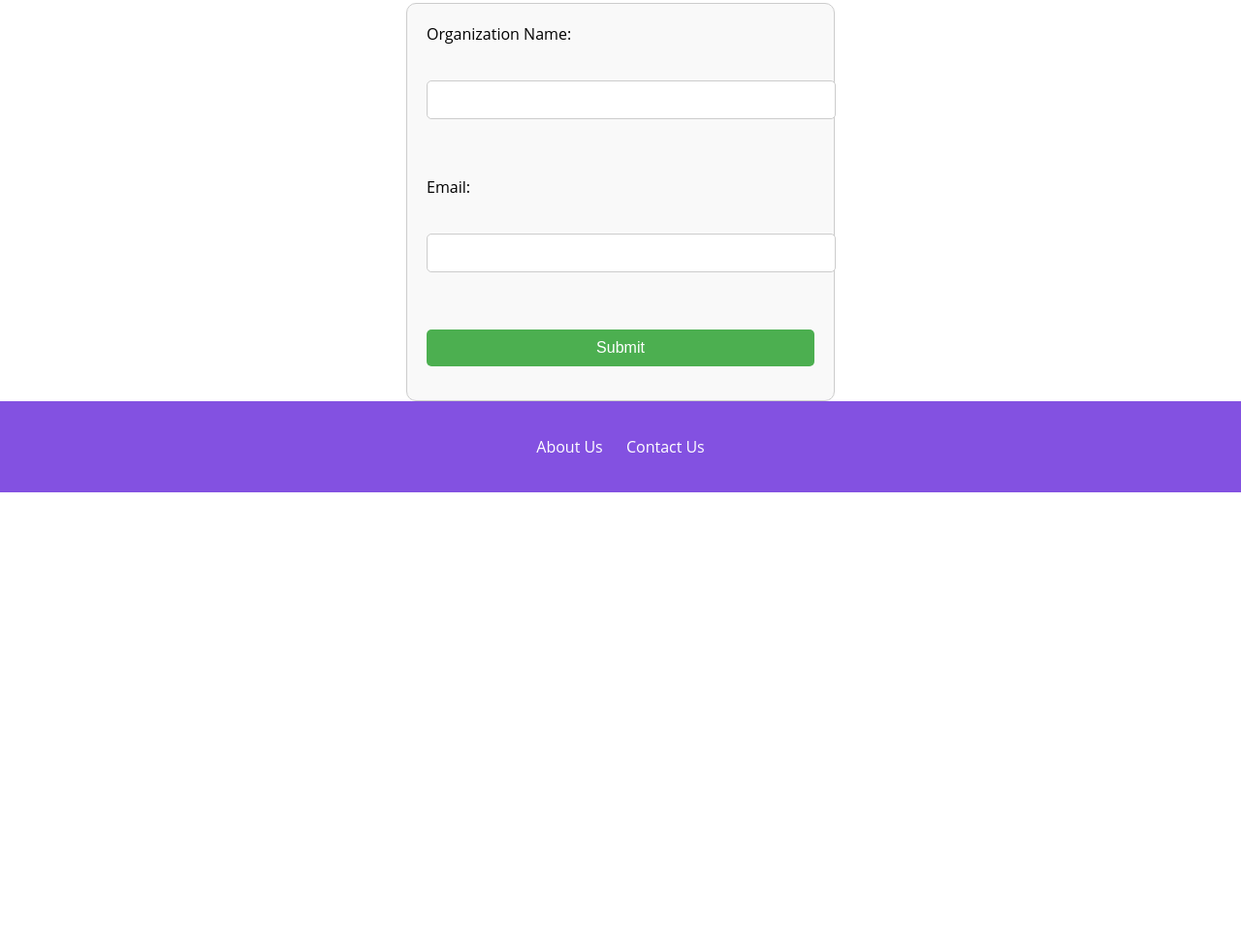
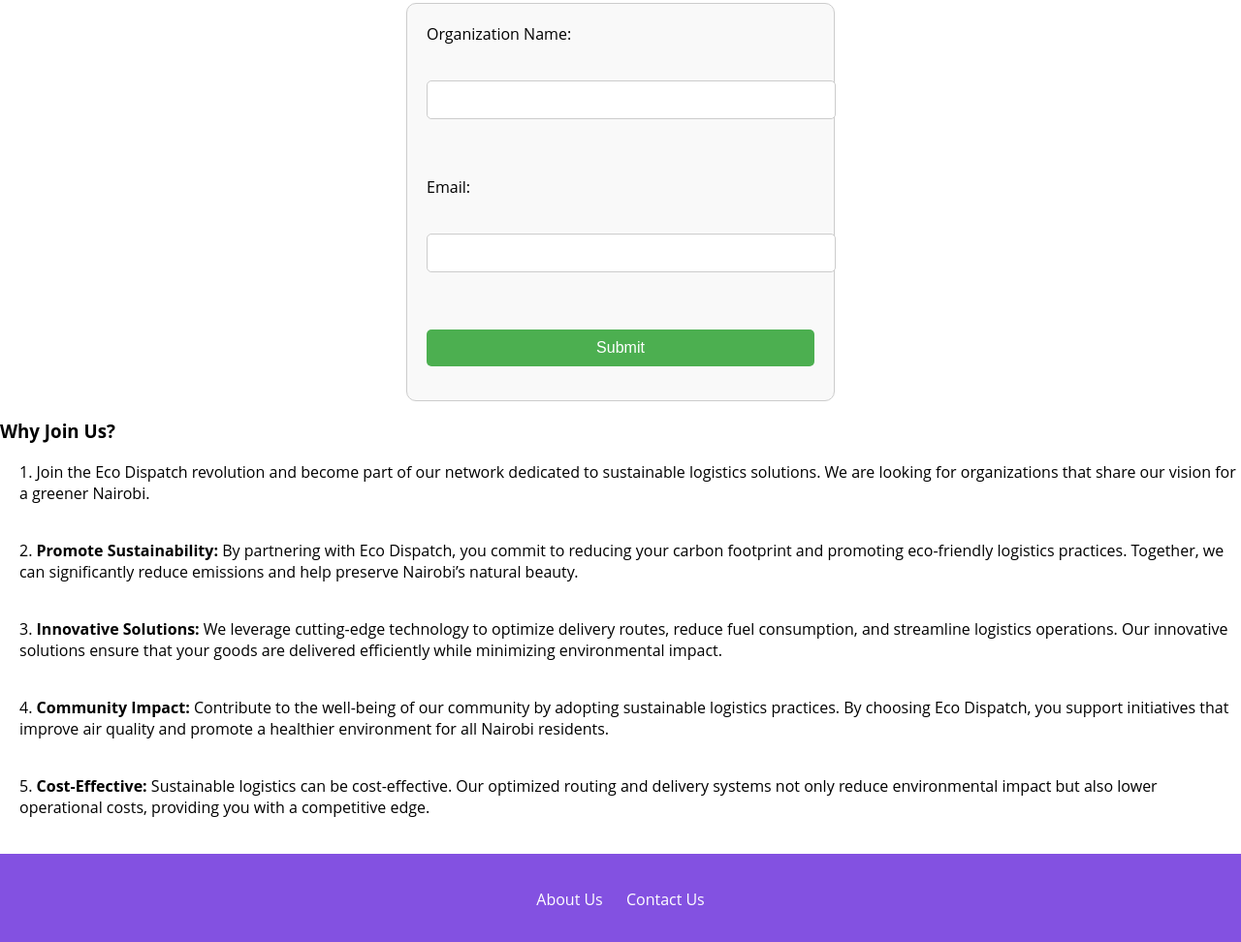
Before and after one commit to YanoTonny/EcoDispatch, a website: page organizations.html in a window 1280 px wide. Shown: the part 238-1210 px from the top of the page at 97% size. Before the commit the page ends 800 px from the top, so only its background shows below. Drawn offline with Linux system fonts and the light colour scheme.

Commit message:
This commit adds an ordered list immediately after the registration form in the organizations.html. The list is that of reasons why you would want as an organization to join EcoDispatch

```diff
--- a/organizations.html
+++ b/organizations.html
@@ -25,7 +25,7 @@
         Your go-to green logistics company revolutionizing deliveries for
         climate-conscious Nairobi residents.
       </p>
-
+      <div class="content-wrapper">
         <div class="organizations-section">
           <h2>Organizations</h2>
           <p>
@@ -47,6 +47,42 @@
 
             <button type="submit">Submit</button>
           </form>
+          <h3>Why Join Us?</h3>
+          <ol class="benefits-list">
+            <li>
+              Join the Eco Dispatch revolution and become part of our network
+              dedicated to sustainable logistics solutions. We are looking for
+              organizations that share our vision for a greener Nairobi.
+            </li>
+            <li>
+              <strong>Promote Sustainability:</strong> By partnering with Eco
+              Dispatch, you commit to reducing your carbon footprint and
+              promoting eco-friendly logistics practices. Together, we can
+              significantly reduce emissions and help preserve Nairobi’s natural
+              beauty.
+            </li>
+            <li>
+              <strong>Innovative Solutions:</strong> We leverage cutting-edge
+              technology to optimize delivery routes, reduce fuel consumption,
+              and streamline logistics operations. Our innovative solutions
+              ensure that your goods are delivered efficiently while minimizing
+              environmental impact.
+            </li>
+            <li>
+              <strong>Community Impact:</strong> Contribute to the well-being of
+              our community by adopting sustainable logistics practices. By
+              choosing Eco Dispatch, you support initiatives that improve air
+              quality and promote a healthier environment for all Nairobi
+              residents.
+            </li>
+            <li>
+              <strong>Cost-Effective:</strong> Sustainable logistics can be
+              cost-effective. Our optimized routing and delivery systems not
+              only reduce environmental impact but also lower operational costs,
+              providing you with a competitive edge.
+            </li>
+          </ol>
+        </div>
       </div>
     </div>
 
```
Lines whose indentation alone changed are shown as unchanged.
